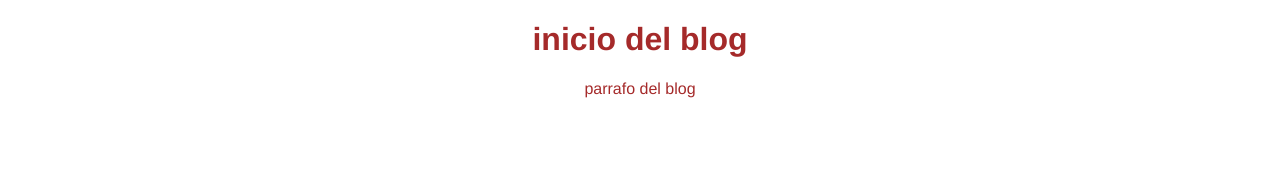
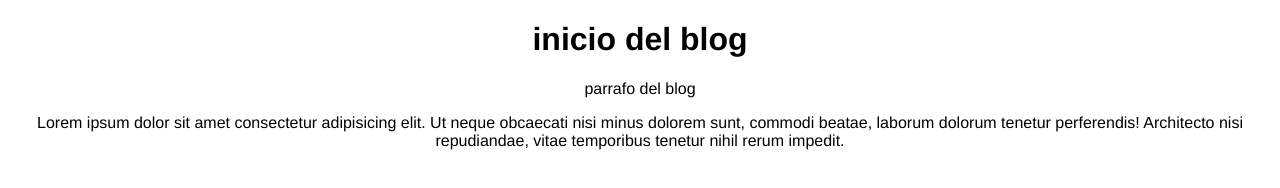
Before and after one commit to afmarquinac/Black, a plain HTML site: page index.html in a window 1280 px wide. Drawn offline with Linux system fonts and the light colour scheme.

Commit message:
contenido adicional y cambio de color

```diff
--- a/css/style.css
+++ b/css/style.css
@@ -1,5 +1,5 @@
 body{
     font-family: 'Franklin Gothic Medium';
     text-align: center;
-    color: brown;
+    color: black;
 }
--- a/index.html
+++ b/index.html
@@ -9,5 +9,6 @@
 <body>
     <h1>inicio del blog</h1>
     <p>parrafo del blog</p>
+    <p>Lorem ipsum dolor sit amet consectetur adipisicing elit. Ut neque obcaecati nisi minus dolorem sunt, commodi beatae, laborum dolorum tenetur perferendis! Architecto nisi repudiandae, vitae temporibus tenetur nihil rerum impedit.</p>
 </body>
 </html>
```
